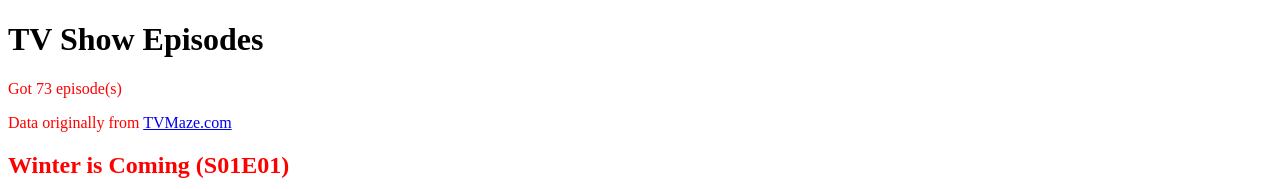
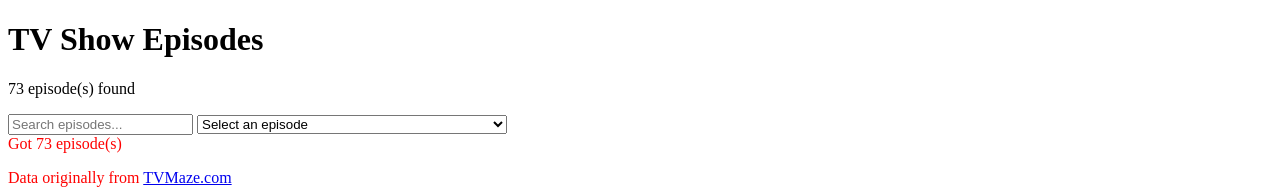
Before and after one commit to Priscilla-EM/Project-TV-Show, a plain HTML site: page index.html in a window 1280 px wide. Shown: the top 189 px of the page. Drawn offline with Linux system fonts and the light colour scheme.

Commit message:
i have implemented the function

```diff
--- a/index.html
+++ b/index.html
@@ -11,12 +11,21 @@
   <body>
     <h1 id="title">TV Show Episodes</h1>
     <p id="episode-count"></p>
+    <!-- Search Bar -->
+    <input type="text" id="search-bar" placeholder="Search episodes...">
+
+    <!-- Episode Dropdown -->
+    <select id="episode-select">
+      <option value="">Select an episode</option>
+    </select>
     <div id="root"></div>
 
     <!-- Loads a provided function called getAllEpisodes() which returns all episodes -->
+
     <script src="episodes.js"></script>
 
     <!-- Loads YOUR javascript code -->
+
     <script src="script.js"></script>
   </body>
 </html>
--- a/script.js
+++ b/script.js
@@ -1,4 +1,60 @@
 //You can edit ALL of the code here
+
+document.addEventListener("DOMContentLoaded", () => {
+  const searchBar = document.getElementById("search-bar");
+  const episodeSelect = document.getElementById("episode-select");
+  const root = document.getElementById("root");
+  const episodeCount = document.getElementById("episode-count");
+  let allEpisodes = getAllEpisodes();
+
+  function displayEpisodes(episodes) {
+      root.innerHTML = "";
+      episodes.forEach(episode => {
+          const episodeElement = document.createElement("div");
+          episodeElement.classList.add("episode");
+          episodeElement.innerHTML = `
+              <h3>${episode.name} (S${String(episode.season).padStart(2, '0')}E${String(episode.number).padStart(2, '0')})</h3>
+              <img src="${episode.image ? episode.image.medium : ''}" alt="Episode image">
+              <p>${episode.summary}</p>
+          `;
+          root.appendChild(episodeElement);
+      });
+      episodeCount.textContent = `${episodes.length} episode(s) found`;
+  }
+
+  function filterEpisodes() {
+      const searchTerm = searchBar.value.toLowerCase();
+      const filteredEpisodes = allEpisodes.filter(episode =>
+          episode.name.toLowerCase().includes(searchTerm) ||
+          episode.summary.toLowerCase().includes(searchTerm)
+      );
+      displayEpisodes(filteredEpisodes);
+  }
+
+  function populateEpisodeDropdown() {
+      episodeSelect.innerHTML = '<option value="">Select an episode</option>';
+      allEpisodes.forEach(episode => {
+          const option = document.createElement("option");
+          option.value = episode.id;
+          option.textContent = `S${String(episode.season).padStart(2, '0')}E${String(episode.number).padStart(2, '0')} - ${episode.name}`;
+          episodeSelect.appendChild(option);
+      });
+  }
+
+  function jumpToEpisode() {
+      const selectedId = episodeSelect.value;
+      if (!selectedId) return;
+      const selectedEpisode = allEpisodes.find(ep => ep.id == selectedId);
+      displayEpisodes([selectedEpisode]);
+  }
+
+  searchBar.addEventListener("input", filterEpisodes);
+  episodeSelect.addEventListener("change", jumpToEpisode);
+
+  displayEpisodes(allEpisodes);
+  populateEpisodeDropdown();
+});
+
 
 function setup() {
   const allEpisodes = getAllEpisodes();
```
